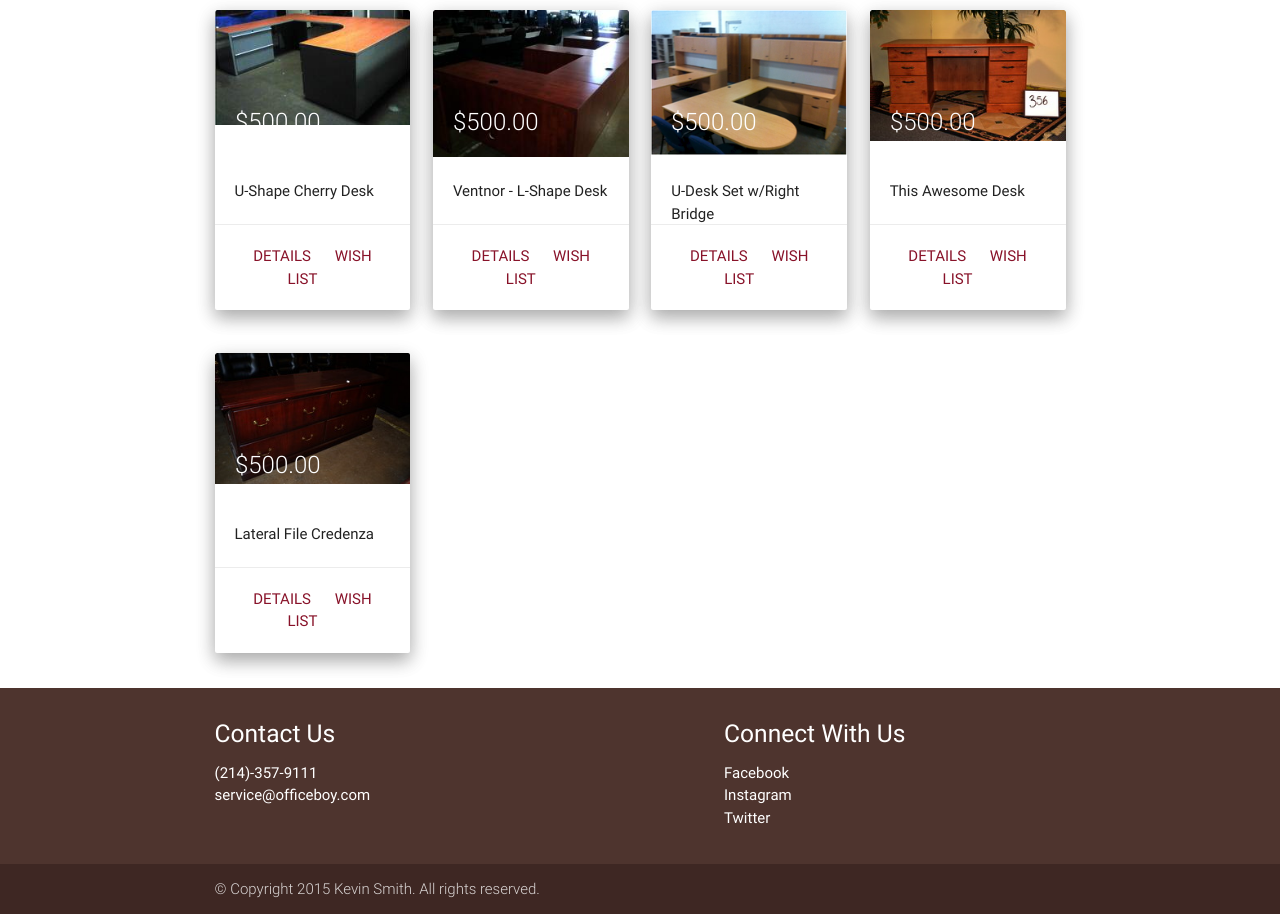
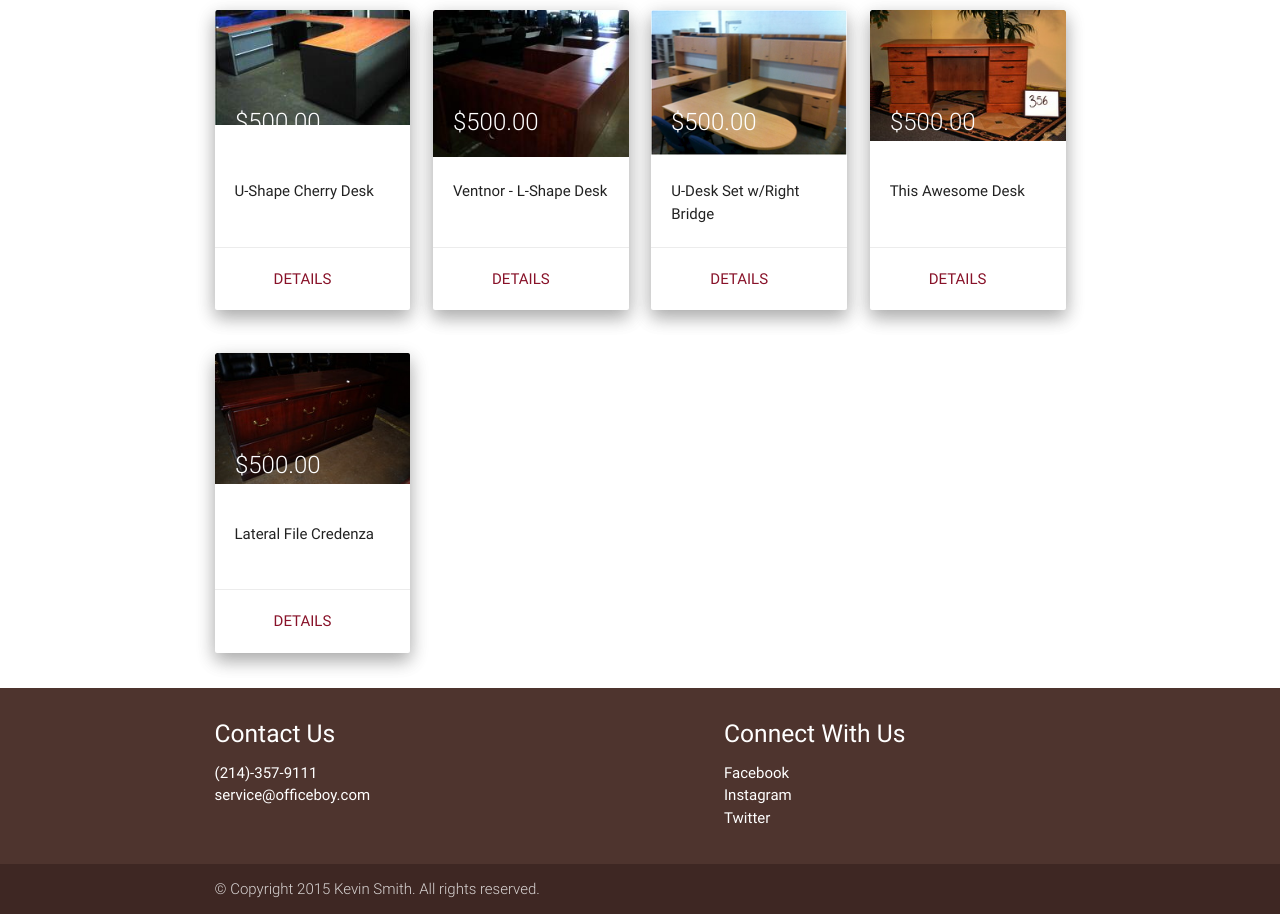
Before and after one commit to ksmithbaylor/officeboy-demo-site, a website: page index.html in a window 1280 px wide. Shown: the part 962-1876 px from the top of the page. Drawn offline with nearby package versions, Linux system fonts and the light colour scheme.

Commit message:
got rid of wishlist link for formatting

```diff
--- a/index.html
+++ b/index.html
@@ -119,7 +119,6 @@
                         </div>
                         <div class="card-action center">
                             <a href="#">Details</a>
-                            <a href='#'>Wish List</a>
                         </div>
                         <div class="card-reveal">
                             <span class="card-title grey-text text-darken-4">U-Shape Cherry Desk <i class="mdi-navigation-close right"></i></span>
@@ -138,7 +137,6 @@
                         </div>
                         <div class="card-action center">
                             <a href="#">Details</a>
-                            <a href='#'>Wish List</a>
                         </div>
                         <div class="card-reveal">
                             <span class="card-title grey-text text-darken-4">Ventnor L-Shape Desk <i class="mdi-navigation-close right"></i></span>
@@ -157,7 +155,6 @@
                         </div>
                         <div class="card-action center">
                             <a href="#">Details</a>
-                            <a href='#'>Wish List</a>
                         </div>
                         <div class="card-reveal">
                             <span class="card-title grey-text text-darken-4">U-Desk Set w/Right Bridge <i class="mdi-navigation-close right"></i></span>
@@ -176,7 +173,6 @@
                         </div>
                         <div class="card-action center">
                             <a href="#">Details</a>
-                            <a href='#'>Wish List</a>
                         </div>
                         <div class="card-reveal">
                             <span class="card-title grey-text text-darken-4">This Awesome Desk <i class="mdi-navigation-close right"></i></span>
@@ -197,7 +193,6 @@
                         </div>
                         <div class="card-action center">
                             <a href="#">Details</a>
-                            <a href='#'>Wish List</a>
                         </div>
                         <div class="card-reveal">
                             <span class="card-title grey-text text-darken-4">Lateral File Credenza <i class="mdi-navigation-close right"></i></span>
```
